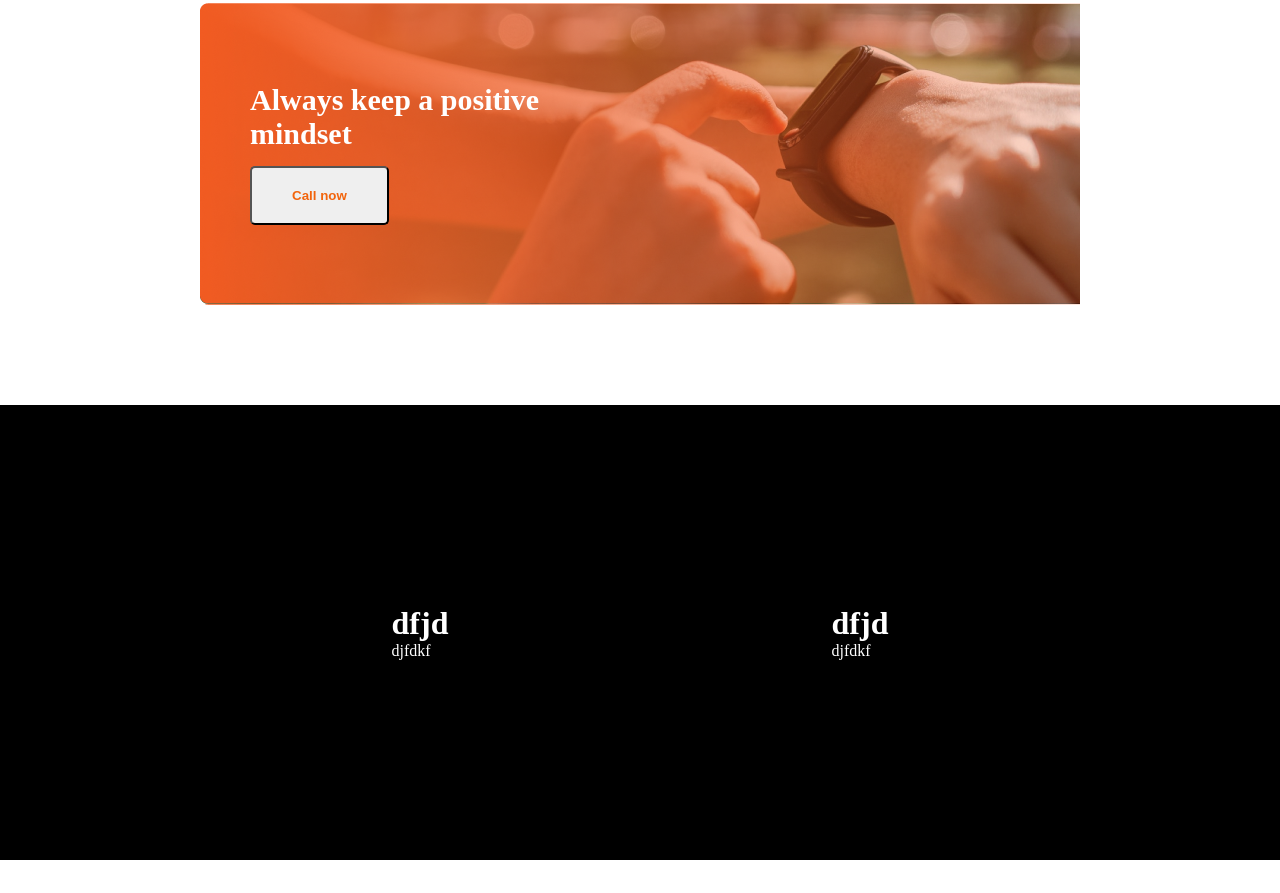
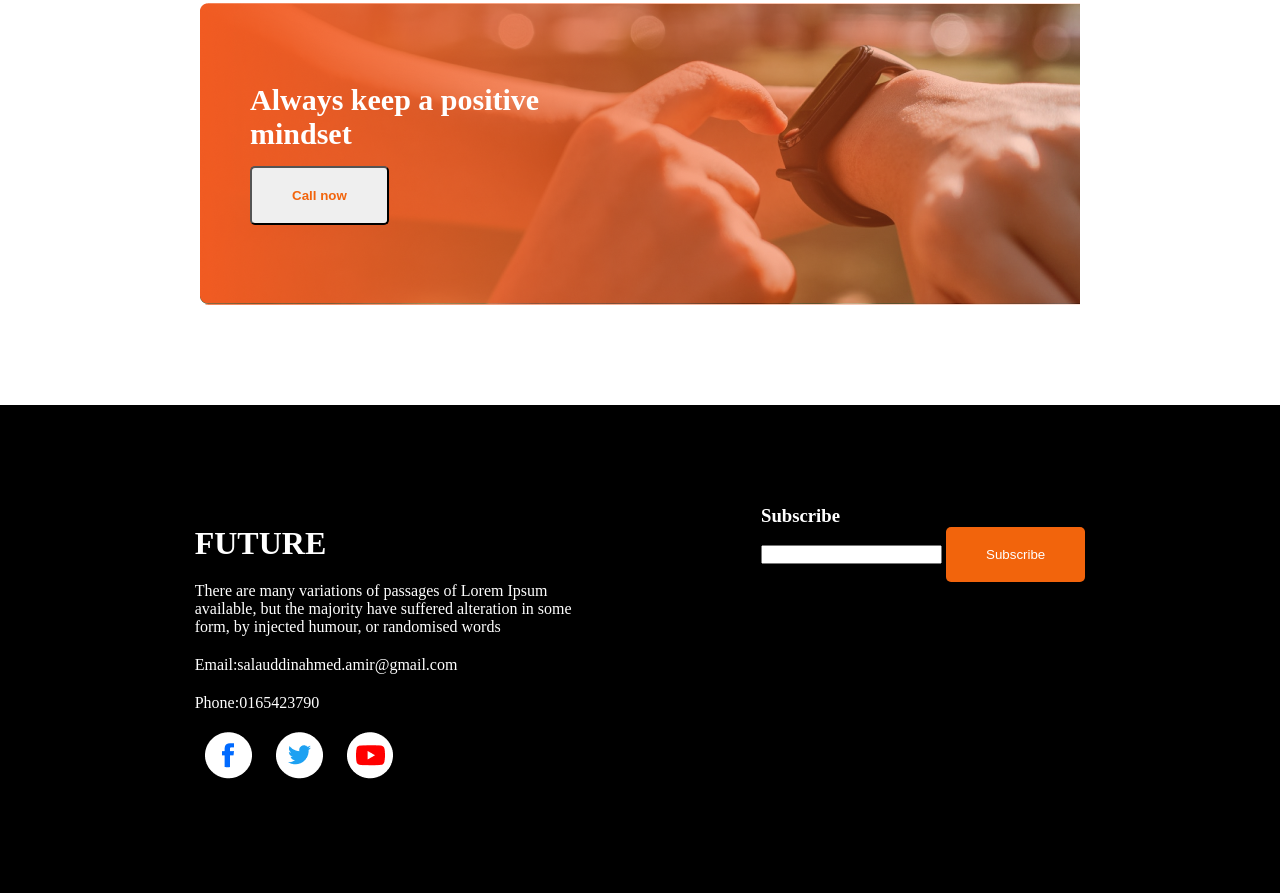
Before and after one commit to mdsalauddinahmed/new-year-new-me, a plain HTML site: page index.html in a window 1280 px wide. Shown: the part 2264-3157 px from the top of the page. Before the commit the page ends 3124 px from the top, so only its background shows below. Drawn offline with Linux system fonts and the light colour scheme.

Commit message:
footer one side

```diff
--- a/index.html
+++ b/index.html
@@ -7,7 +7,10 @@
     <title>New year new me</title>
     <!--Links start-->
     <link rel="stylesheet" href="style.css" />
-     <link rel="stylesheet" href="https://cdnjs.cloudflare.com/ajax/libs/font-awesome/6.2.1/css/all.min.css">
+    <link
+      rel="stylesheet"
+      href="https://cdnjs.cloudflare.com/ajax/libs/font-awesome/6.2.1/css/all.min.css"
+    />
     <!--Links End-->
   </head>
   <body>
@@ -42,19 +45,24 @@
               It has roots in a piece of classical Latin literature from 45 BC,
               making it over 2000 years old. Richard McClintock.
             </p>
-            <p class="service-name"><i class="fa-solid fa-check"></i>
+            <p class="service-name">
+              <i class="fa-solid fa-check"></i>
               Contrary to popular belief, is not simply.
             </p>
-            <p class="service-name"><i class="fa-solid fa-check"></i>
+            <p class="service-name">
+              <i class="fa-solid fa-check"></i>
               Contrary to popular belief, is not simply.
             </p>
-            <p class="service-name"><i class="fa-solid fa-check"></i>
+            <p class="service-name">
+              <i class="fa-solid fa-check"></i>
               Contrary to popular belief, is not simply.
             </p>
-            <p class="service-name"><i class="fa-solid fa-check"></i>
+            <p class="service-name">
+              <i class="fa-solid fa-check"></i>
               Contrary to popular belief, is not simply.
             </p>
-            <p class="service-name"><i class="fa-solid fa-check"></i>
+            <p class="service-name">
+              <i class="fa-solid fa-check"></i>
               Contrary to popular belief, is not simply.
             </p>
           </div>
@@ -89,22 +97,37 @@
       <!--call to action-->
       <section class="container">
         <div class="call-to-action-item">
-          <h1 class="call-to-header">Always keep a positive<br> mindset</h1>
+          <h1 class="call-to-header">
+            Always keep a positive<br />
+            mindset
+          </h1>
           <button class="call-btn">Call now</button>
         </div>
       </section>
     </main>
     <footer>
-        <div class="footer-content">
-            <div class="footer-item">
-                <h1>dfjd</h1>
-                <p>djfdkf</p>
-            </div>
-            <div class="footer-item">
-                <h1>dfjd</h1>
-                <p>djfdkf</p>
-            </div>
+      <div class="footer-content">
+        <div class="footer-item">
+          <h1 class="footer-header">FUTURE</h1>
+          <p class="footer-sub-title">
+            There are many variations of passages of Lorem Ipsum <br> available, but
+            the majority have suffered alteration in some<br>form, by injected
+            humour, or randomised words
+          </p>
+          <p class="contact">Email:salauddinahmed.amir@gmail.com</p>
+          <p>Phone:0165423790</p>
+          <div class="footer-icon">
+            <img src="./images/icons/fb.png" alt="" class="images" />
+            <img src="./images/icons/twitter.png" alt="" class="images" />
+            <img src="./images/icons/youtube.png" alt="" class="images" />
+          </div>
         </div>
+        <div class="footer-item">
+          <h3>Subscribe</h3>
+          <input type="text" class="input" />
+          <button class="btn">Subscribe</button>
+        </div>
+      </div>
     </footer>
   </body>
 </html>
--- a/style.css
+++ b/style.css
@@ -99,9 +99,7 @@
 .call-to-action-item{
 
     background-image: url(./images/gradient2.png),url(./images/watch.png);
-
-
-     padding: 80px 20px;
+    padding: 80px 20px;
 
 }
 .call-to-header{
@@ -131,8 +129,22 @@ i{
 .footer-item{
      margin: 0 50px;
 }
+.footer-header{
+    color: #fff;
+    padding:20px 0;
+}
+.contact{
+    padding: 20px 0;
+
+}
+.footer-icon{
+    margin-top: 10px;
+}
+.images{
+    padding: 10px 10px;
+}
 footer{
-    padding:200px;
+    padding:100px;
     background-color: #000;
     color: #fff;
 }
```
